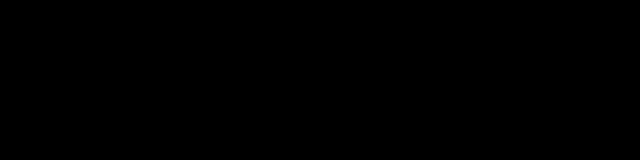
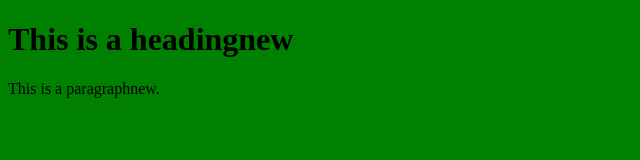
Before and after one commit to mahen11381/devopsIQ, a plain HTML site: page devopsIQ/index.html in a window 1280 px wide. Shown: the whole page, without its empty margins (0-640 px from the left). Drawn offline with Linux system fonts and the light colour scheme.

Commit message:
Update index.html

```diff
--- a/devopsIQ/index.html
+++ b/devopsIQ/index.html
@@ -1,6 +1,6 @@
 <!DOCTYPE html>
 <html>
-<body style="background-color:black;">
+<body style="background-color:green;">
 
 <h1>This is a headingnew</h1>
 <p>This is a paragraphnew.</p>
```
